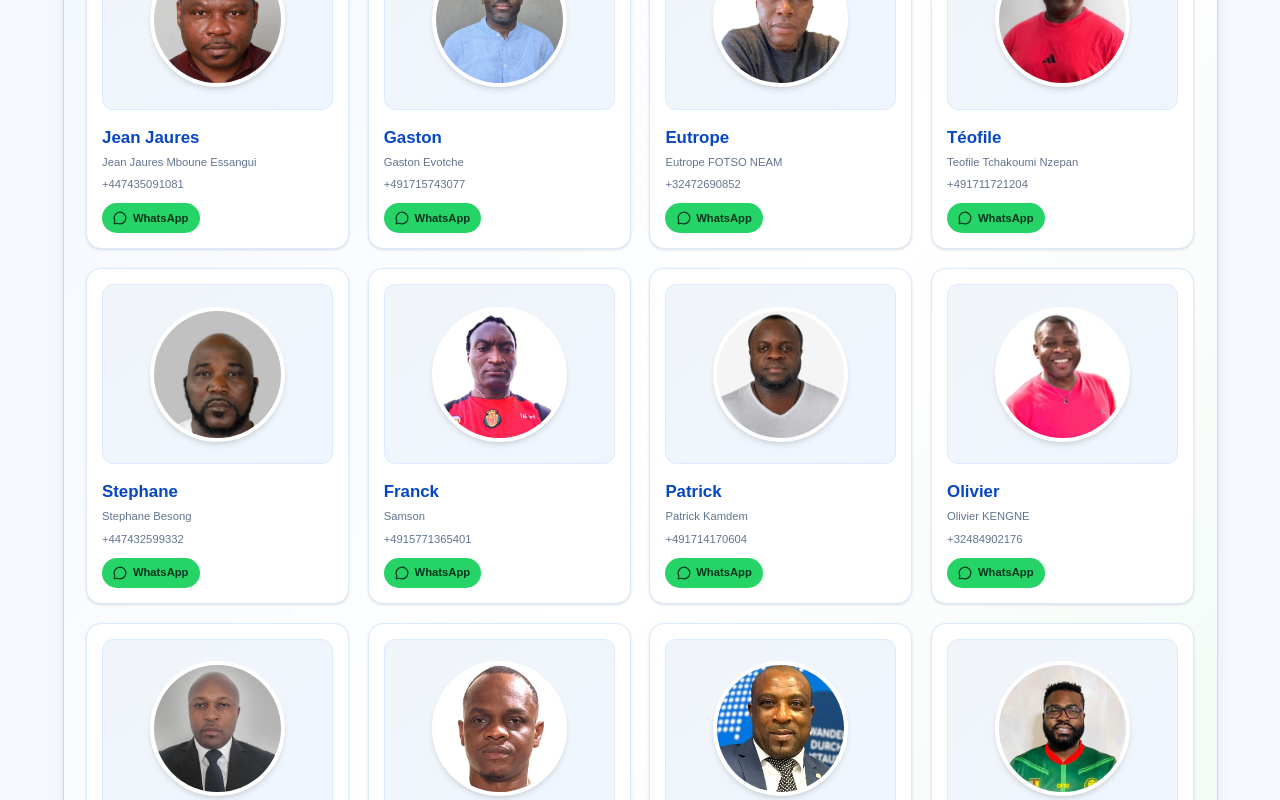
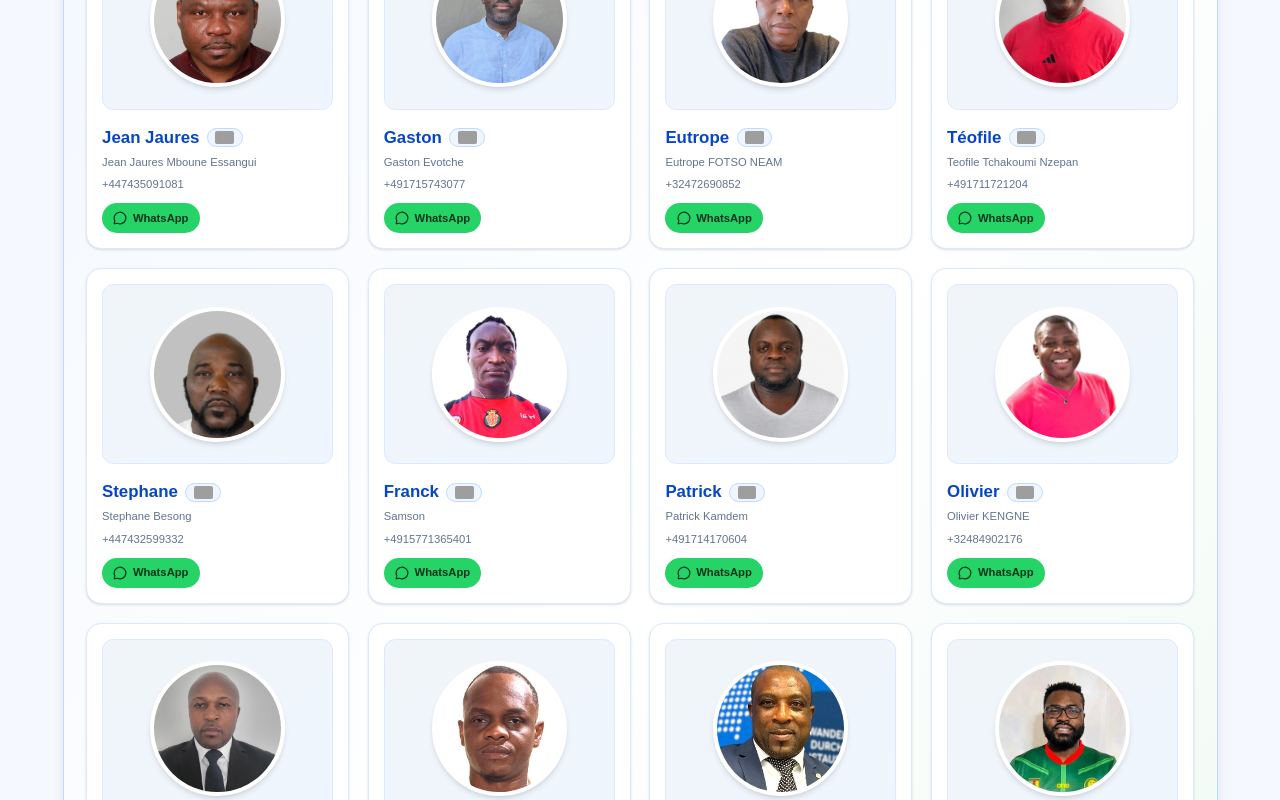
Before and after one commit to kamdemkogaing/cs-fifve, a React (Vite) app: page / in a window 1280 px wide. Shown: the part 1560-2360 px from the top of the page. Built offline with nearby package versions, Linux system fonts and the light colour scheme; grey boxes are pictures that could not be loaded.

Commit message:
some rework

```diff
--- a/src/components/sections/ClubTeamSection.jsx
+++ b/src/components/sections/ClubTeamSection.jsx
@@ -1,5 +1,31 @@
 import { MessageCircle, Users } from "lucide-react";
 import { useMemo, useState } from "react";
+
+const PHONE_PREFIX_TO_COUNTRY = [
+  { prefix: "49", flag: "🇩🇪", code: "DE" },
+  { prefix: "44", flag: "🇬🇧", code: "GB" },
+  { prefix: "41", flag: "🇨🇭", code: "CH" },
+  { prefix: "39", flag: "🇮🇹", code: "IT" },
+  { prefix: "33", flag: "🇫🇷", code: "FR" },
+  { prefix: "32", flag: "🇧🇪", code: "BE" },
+];
+
+function getCountryFromPhone(phoneNumber) {
+  const normalized = String(phoneNumber).replace(/\D/g, "");
+  const country = PHONE_PREFIX_TO_COUNTRY.find(({ prefix }) =>
+    normalized.startsWith(prefix),
+  );
+
+  return country ?? { flag: "🌍", code: "INT" };
+}
+
+function getFlagIconUrl(countryCode) {
+  if (!countryCode || countryCode === "INT") {
+    return null;
+  }
+
+  return `https://flagcdn.com/w40/${countryCode.toLowerCase()}.png`;
+}
 
 const teamMembers = [
   {
@@ -109,6 +135,14 @@ function TeamMemberCard({ member, t, messageTemplate }) {
     () => messageTemplate.replace("{name}", member.fullName),
     [member.fullName, messageTemplate],
   );
+  const country = useMemo(
+    () => getCountryFromPhone(member.whatsappNumber),
+    [member.whatsappNumber],
+  );
+  const flagIconUrl = useMemo(
+    () => getFlagIconUrl(country.code),
+    [country.code],
+  );
   const whatsappUrl = `https://wa.me/${member.whatsappNumber}?text=${encodeURIComponent(message)}`;
 
   return (
@@ -139,8 +173,21 @@ function TeamMemberCard({ member, t, messageTemplate }) {
 
       <div className="mt-4 flex flex-col gap-3">
         <div>
-          <p className="text-lg font-extrabold text-[#0646c4]">
+          <p className="flex items-center gap-2 text-lg font-extrabold text-[#0646c4]">
             {member.firstName}
+            <span className="inline-flex items-center gap-1 rounded-full border border-blue-200 bg-blue-50 px-2 py-0.5 text-[11px] font-bold text-blue-700">
+              {flagIconUrl ? (
+                <img
+                  src={flagIconUrl}
+                  alt={country.code}
+                  title={country.code}
+                  loading="lazy"
+                  className="h-3.5 w-5 rounded-[2px] object-cover"
+                />
+              ) : (
+                <span>{country.flag}</span>
+              )}
+            </span>
           </p>
           <p className="mt-1 text-xs text-slate-500">{member.fullName}</p>
           <p className="mt-2 text-xs font-medium text-slate-500">
```
